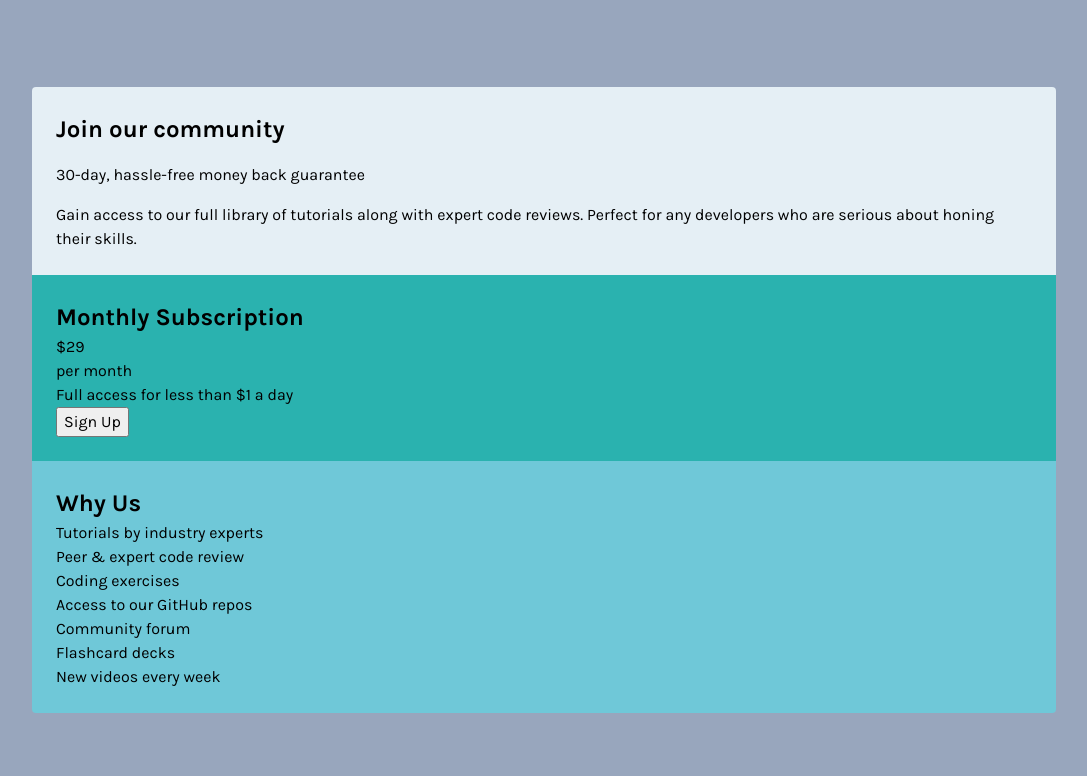
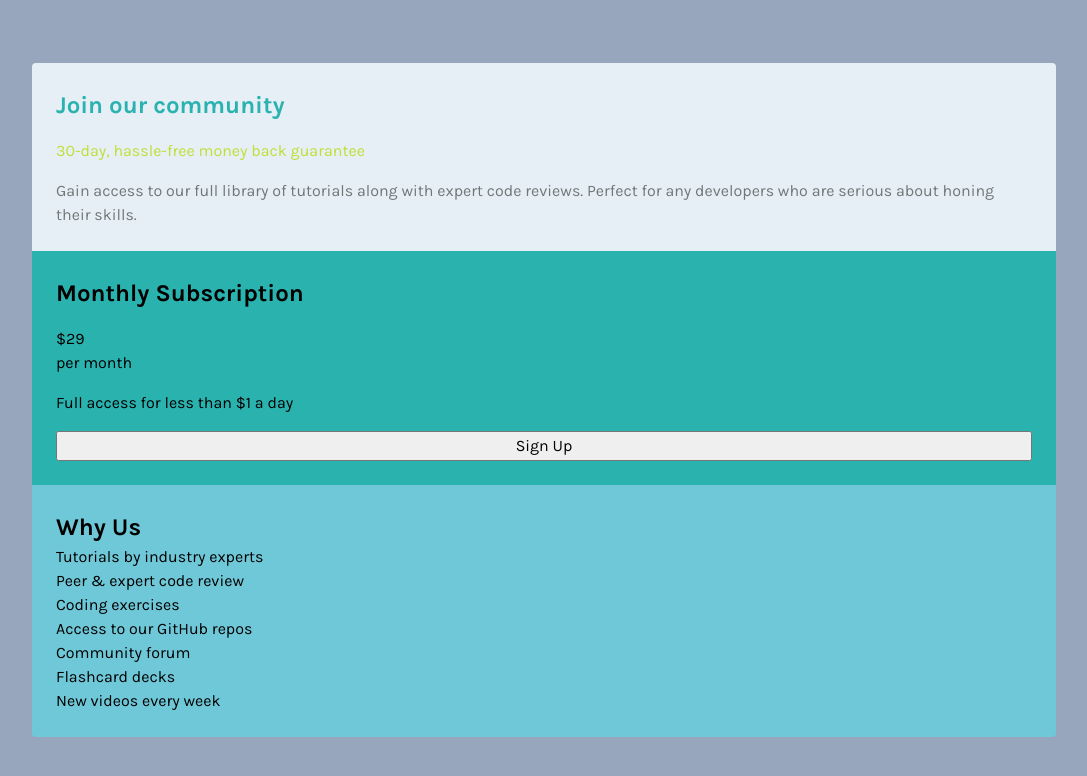
Before and after one commit to ZTanvir/fem-single-price-grid-component, a plain HTML site: page index.html in a window 1280 px wide. Shown: the whole page, without its empty margins (96-1183 px from the left). Drawn offline with Linux system fonts and the light colour scheme.

Commit message:
Add style for join use section

```diff
--- a/index.html
+++ b/index.html
@@ -14,7 +14,7 @@
     <main class="price-card">
         <section class="price-card__joinus">
             <h1 class="joinus__title">Join our community</h1>
-            <p class="joinus__text yellowish-green">30-day, hassle-free money back guarantee</p>
+            <p class="joinus__text">30-day, hassle-free money back guarantee</p>
             <p class="joinus__description">Gain access to our full library of tutorials along with expert code reviews.
                 Perfect for any developers who are serious about honing their skills.</p>
         </section>
--- a/style.css
+++ b/style.css
@@ -94,12 +94,24 @@ body {
   display: grid;
   gap: 1rem;
 }
+.joinus__title {
+  color: var(--cc--cyan);
+}
+.joinus__text {
+  color: var(--cc-bright-yellow);
+}
+.joinus__description {
+  opacity: 0.5;
+}
 .price-card__subscription {
   background-color: var(--cc--cyan);
+  display: grid;
+  gap: 1rem;
 }
 .price-card__whyus {
   background-color: var(--cc--light--cyan);
 }
 :is(.price-card__joinus, .price-card__subscription, .price-card__whyus) {
   padding: 1.5rem;
+  font-size: 1rem;
 }
```
